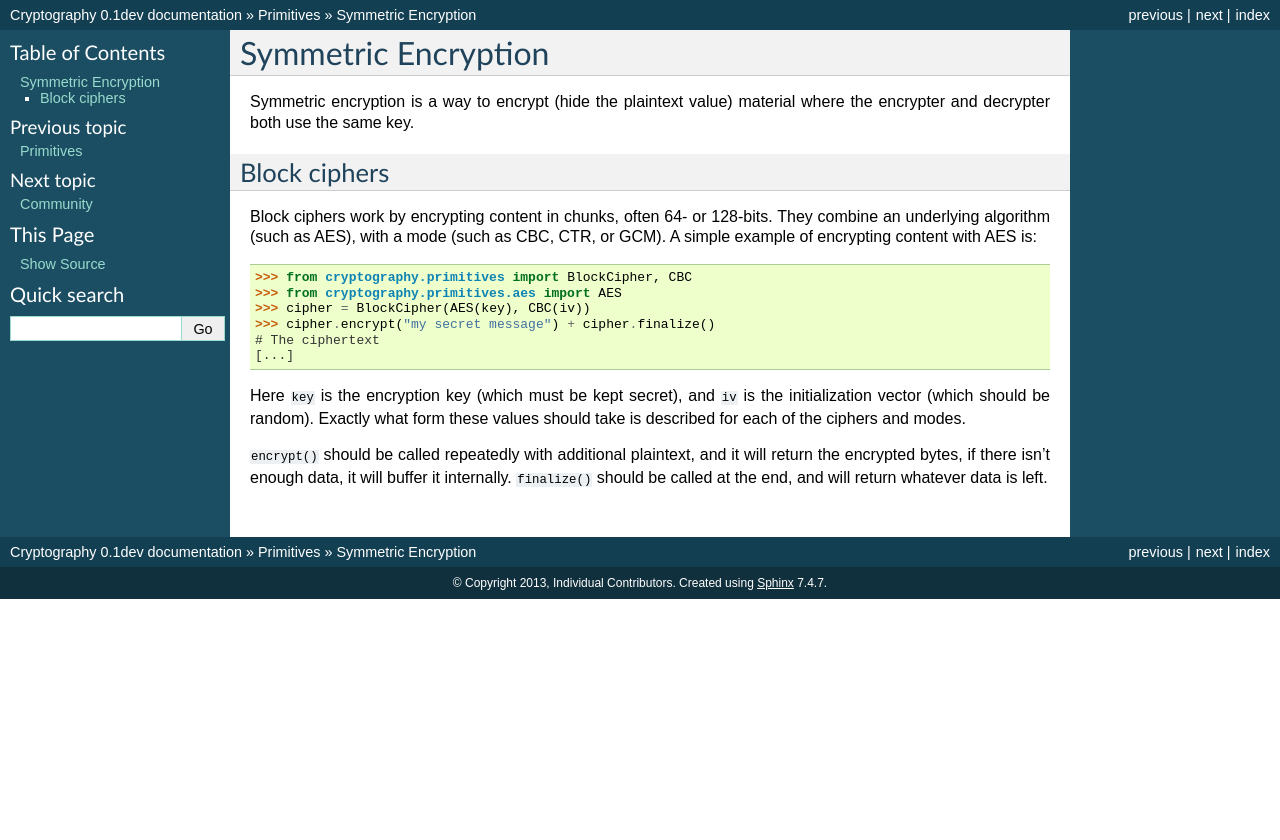
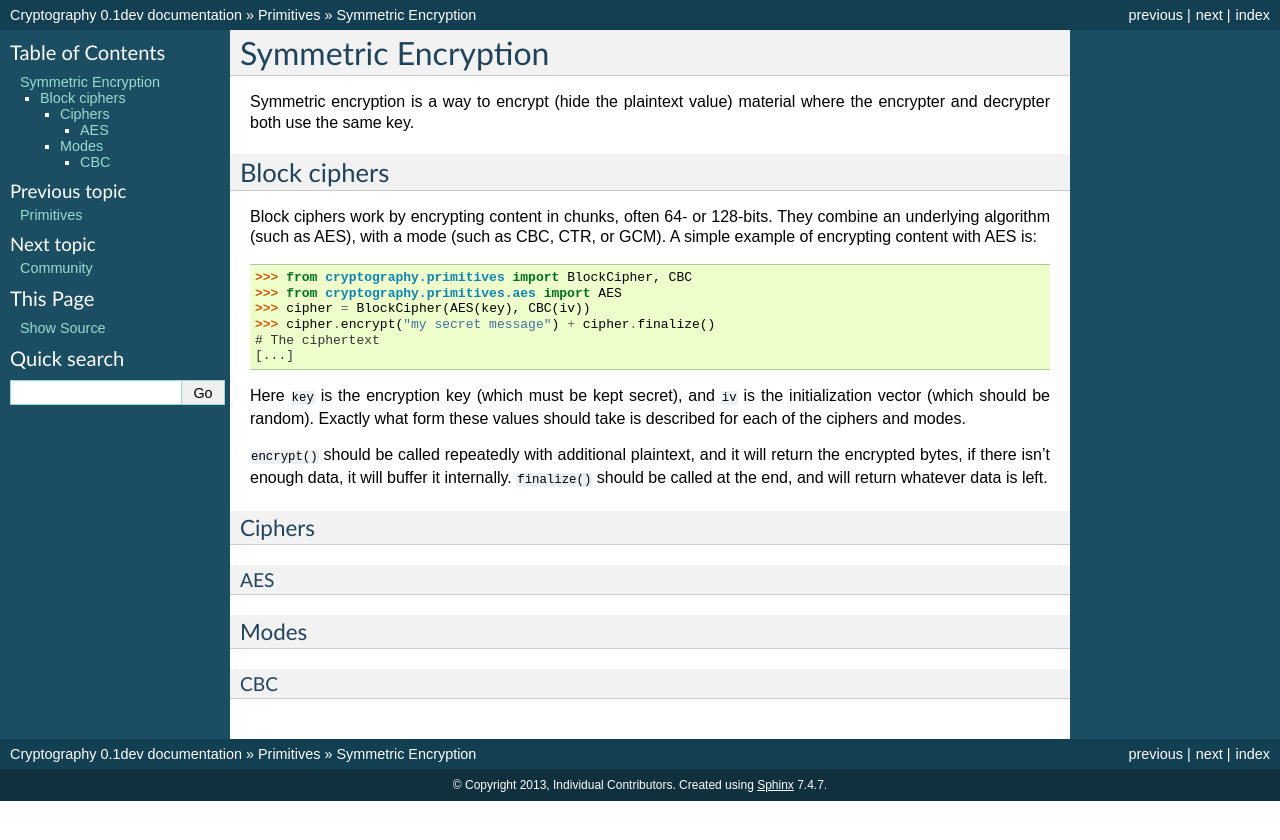
Before and after one commit to WebKing0121/cryptography, a Sphinx documentation site: the page built from docs/primitives/symmetric-encryption.rst, in a window 1280 px wide. Shown: the top 840 px of the page. Built offline with Sphinx 7.4.7, drawn with Linux system fonts in a browser that asks for light colours.

Commit message:
Start stubbing out subheadings

```diff
--- a/docs/primitives/symmetric-encryption.rst
+++ b/docs/primitives/symmetric-encryption.rst
@@ -28,3 +28,15 @@ values should take is described for each of the ciphers and modes.
 will return the encrypted bytes, if there isn't enough data, it will buffer it
 internally. ``finalize()`` should be called at the end, and will return
 whatever data is left.
+
+Ciphers
+~~~~~~~
+
+AES
++++
+
+Modes
+~~~~~
+
+CBC
++++
```
